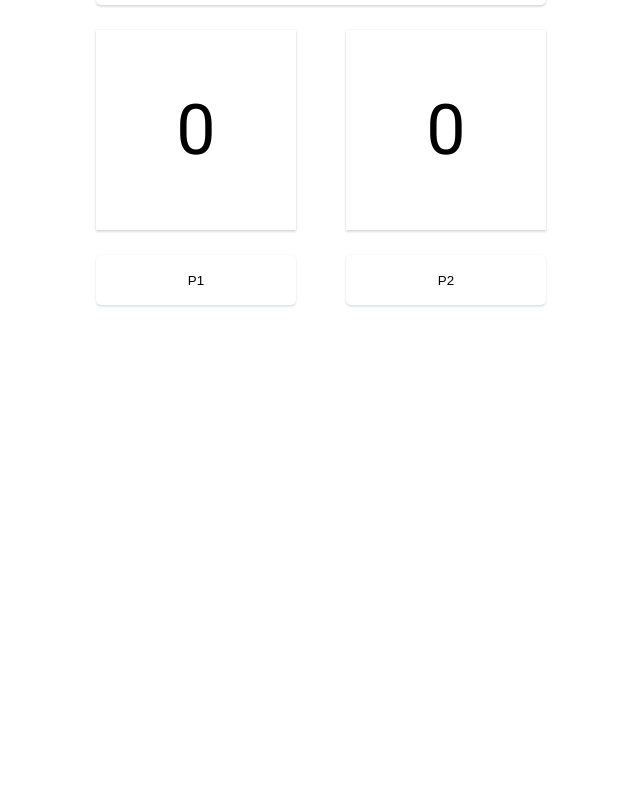
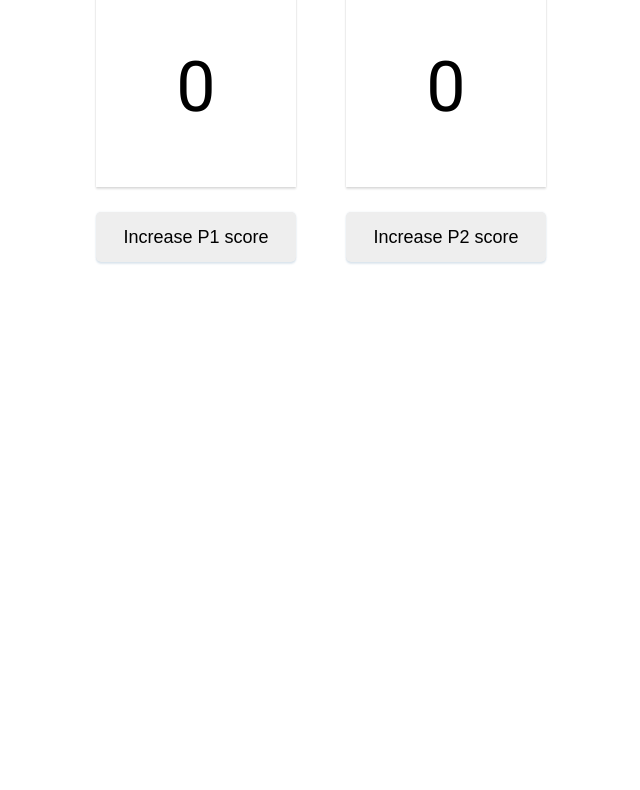
Before and after one commit to paakcmd/KataTennis, a React app: page / in a window 1280 px wide. Shown: the part 222-1012 px from the top of the page, without its empty margins (319-959 px from the left). After the commit the page ends 800 px from the top, so only its background shows below. Built offline with nearby package versions, Linux system fonts and the light colour scheme.

Commit message:
Add more test case, improve CSS, Score bug fixed

```diff
--- a/src/actions/score.js
+++ b/src/actions/score.js
@@ -12,9 +12,9 @@ export const scoreUpdater = (player, p1_score, p2_score) => {
 
 
 
-  const scores = [ [0, 0, 'Love-ALL'], [0, 1, 'Love-Fifteen'], [1, 0, 'Fifteen-Love'], [1, 1, 'Fifteen-ALL'],
-  [2, 0, 'Thirty-Love'], [2, 1, 'Thirty-Fifteen'], [2, 2, 'Thirty-ALL'], [2,3, 'Thirty-Forty'], [3, 0, 'Forty-Love'], [3, 1, 'Forty-Fifteen'],
-  [3, 2, 'Forty-Thirty'], [3, 3, 'Deuce']]
+  const scores = [ [0, 0, 'Love-ALL'], [0, 1, 'Love-Fifteen'], [0, 2, 'Love-Thirty'], [0, 3, 'Love-Forty'], [1, 0, 'Fifteen-Love'],
+  [1, 1, 'Fifteen-ALL'], [1, 2, 'Fifteen-Thirty'], [1, 3, 'Fifteen-Forty'], [2, 0, 'Thirty-Love'], [2, 1, 'Thirty-Fifteen'], [2, 2, 'Thirty-ALL'],
+  [2,3, 'Thirty-Forty'], [3, 0, 'Forty-Love'], [3, 1, 'Forty-Fifteen'], [3, 2, 'Forty-Thirty'], [3, 3, 'Deuce']]
 
   if(p1_score <= 3 && p2_score <= 3) {
     scores.forEach( score => {
--- a/src/components/Tennis.js
+++ b/src/components/Tennis.js
@@ -22,8 +22,8 @@ export class Tennis extends Component {
           <div className="name-box">{ name }</div>
           <div id="score-box1" className="score-box">{ player1 }</div>
           <div id="score-box2" className="score-box">{ player2 }</div>
-          <button id="p1-scoreInc-button" onClick={() => this.scoreUpdater('p1')}>P1</button>
-          <button id="p2-scoreInc-button" onClick={() => this.scoreUpdater('p2')}>P2</button>
+          <button id="p1-scoreInc-button" onClick={() => this.scoreUpdater('p1')}>Increase P1 score</button>
+          <button id="p2-scoreInc-button" onClick={() => this.scoreUpdater('p2')}>Increase P2 score</button>
 
         </div>
 
--- a/src/index.css
+++ b/src/index.css
@@ -1,13 +1,13 @@
 body {
   text-align: center;
-  margin:5%;
+  margin:0% 5%;
   color:black;
   font-family: 'Roboto', sans-serif;
 }
 
 #wrapper {
-  width: 800px;
-  height: 1000px;
+  width: 500px;
+  height: auto;
   margin-left: auto;
   margin-right: auto;
   text-align: center;
@@ -15,8 +15,6 @@ body {
 #row {
   width: 500px;
   height: 400px;
-  margin-left: auto;
-  margin-right: auto;
 }
 .score-box {
   width:200px;
@@ -45,9 +43,11 @@ button {
   border: none;
   border-radius: 5px;
   box-shadow: 0 2px 2px 0 rgba(6, 77, 135, 0.12), 0 0 2px 0 rgba(6, 77, 135, 0.1);
+  font-size:18px;
+  background-color: #EEEEEE;
 }
-button:focus {
-  border: none;
+button:hover {
+  background-color:white;
 }
 
 button:active {
```
Also changed, not shown: src/actions/score.test.js (+3 -3 lines), src/reducers/tennis.test.js (+1 -2 lines), 1 other file.
